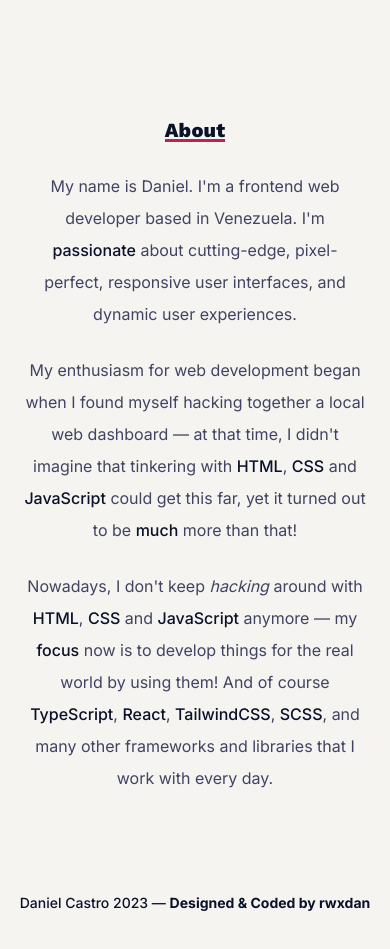
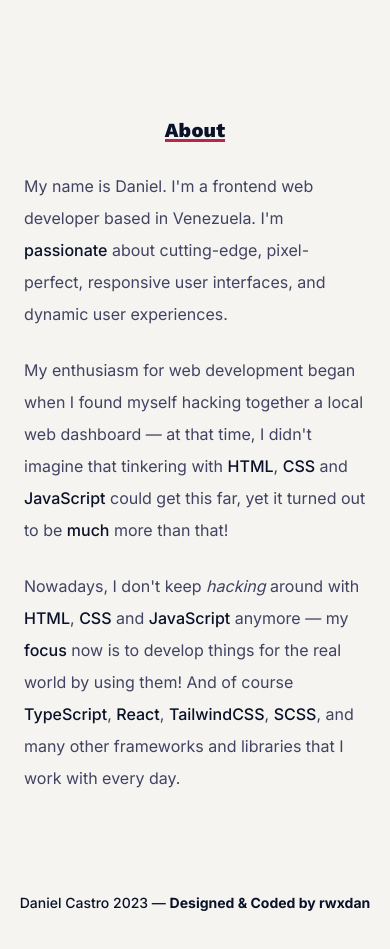
Before and after one commit to rwxdan/rwxdan.dev, a React (Vite) app: page / in a window 390 px wide. Shown: the part 4034-4983 px from the top of the page. Built offline with nearby package versions, Linux system fonts and the light colour scheme; a web font is replaced by a local one.

Commit message:
Revert `text-align` on smaller screens

```diff
--- a/src/components/WhoAmI/whoami.css
+++ b/src/components/WhoAmI/whoami.css
@@ -71,4 +71,8 @@
   .whoami .title {
     font-size: var(--fs-xl);
   }
+
+  .whoami .text-box {
+    text-align: left;
+  }
 }
```
